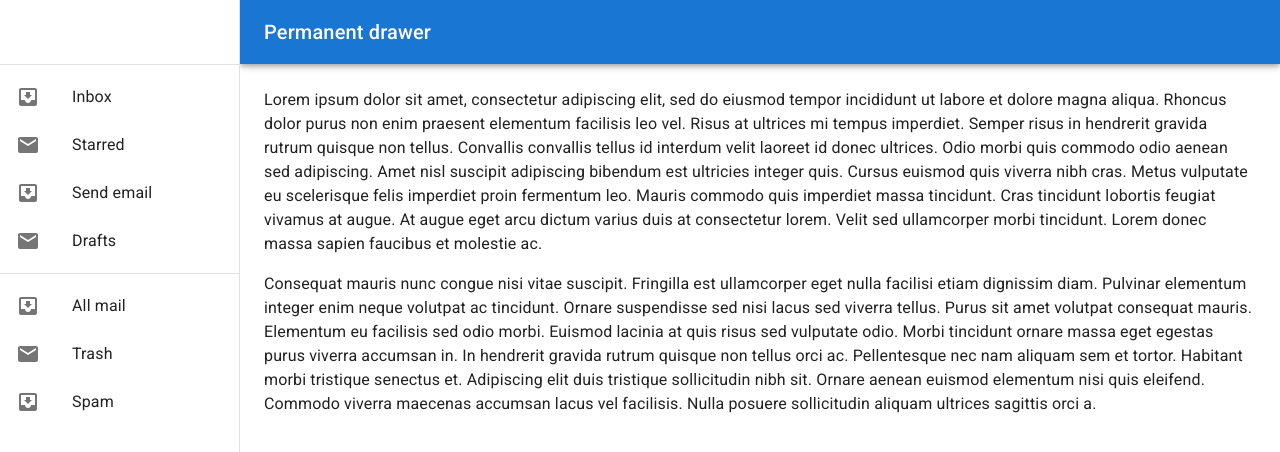
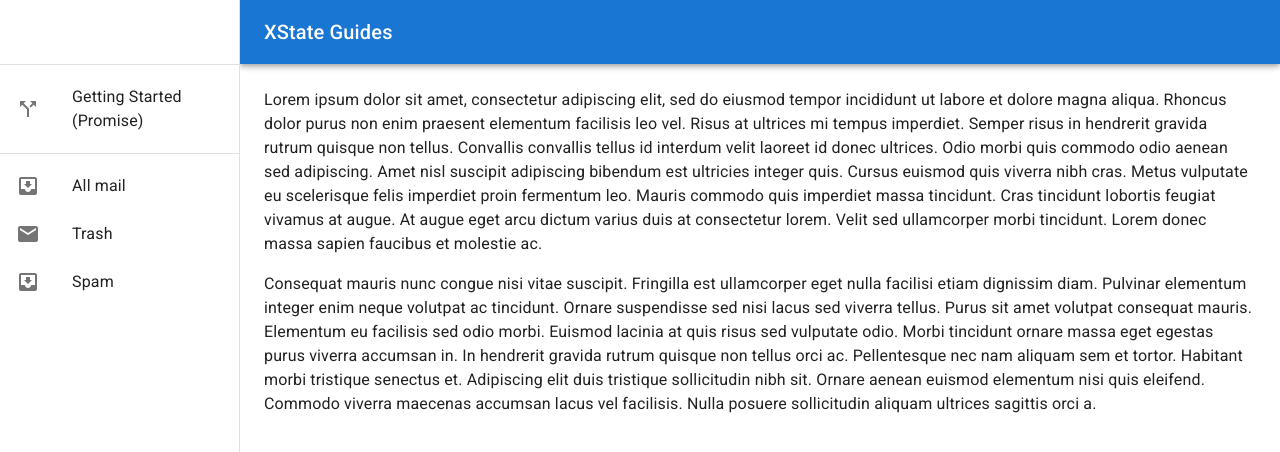
Before and after one commit to mrwizard82d1/xstate-guides, a React (Create React App) app: page / in a window 1280 px wide. Shown: the top 452 px of the page. Built offline with nearby package versions, Linux system fonts and the light colour scheme.

Commit message:
Navigation to "Getting Started (Promise)"

```diff
--- a/src/PermanentDrawerLeft.tsx
+++ b/src/PermanentDrawerLeft.tsx
@@ -13,6 +13,7 @@ import ListItemIcon from '@mui/material/ListItemIcon';
 import ListItemText from '@mui/material/ListItemText';
 import InboxIcon from '@mui/icons-material/MoveToInbox';
 import MailIcon from '@mui/icons-material/Mail';
+import CallSplitIcon from '@mui/icons-material/CallSplit';
 
 const drawerWidth = 240;
 
@@ -26,7 +27,7 @@ export default function PermanentDrawerLeft() {
             >
                 <Toolbar>
                     <Typography variant="h6" noWrap component="div">
-                        Permanent drawer
+                        XState Guides
                     </Typography>
                 </Toolbar>
             </AppBar>
@@ -45,11 +46,11 @@ export default function PermanentDrawerLeft() {
                 <Toolbar />
                 <Divider />
                 <List>
-                    {['Inbox', 'Starred', 'Send email', 'Drafts'].map((text, index) => (
+                    {['Getting Started (Promise)'].map((text, index) => (
                         <ListItem key={text} disablePadding>
                             <ListItemButton>
                                 <ListItemIcon>
-                                    {index % 2 === 0 ? <InboxIcon /> : <MailIcon />}
+                                    <CallSplitIcon />
                                 </ListItemIcon>
                                 <ListItemText primary={text} />
                             </ListItemButton>
```
